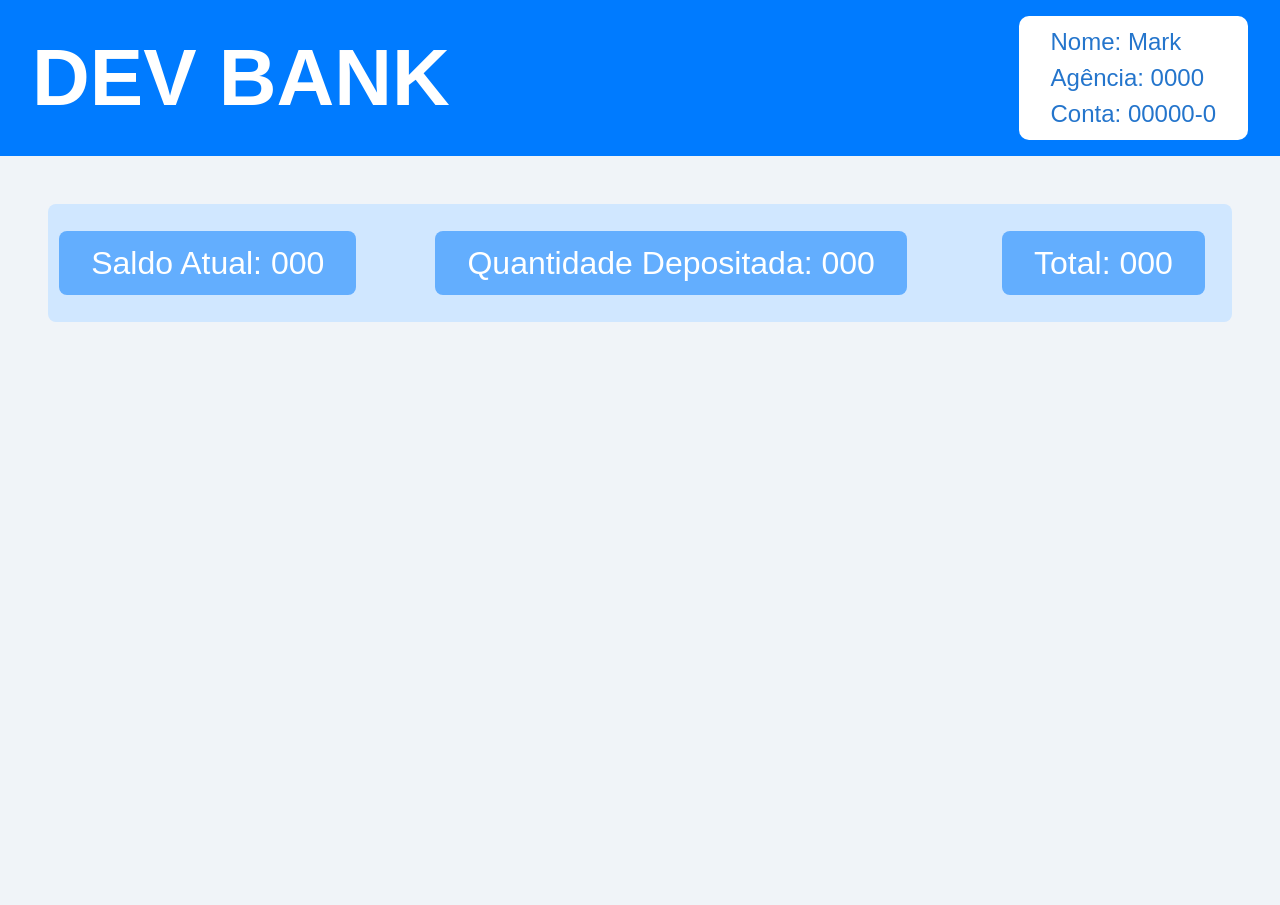
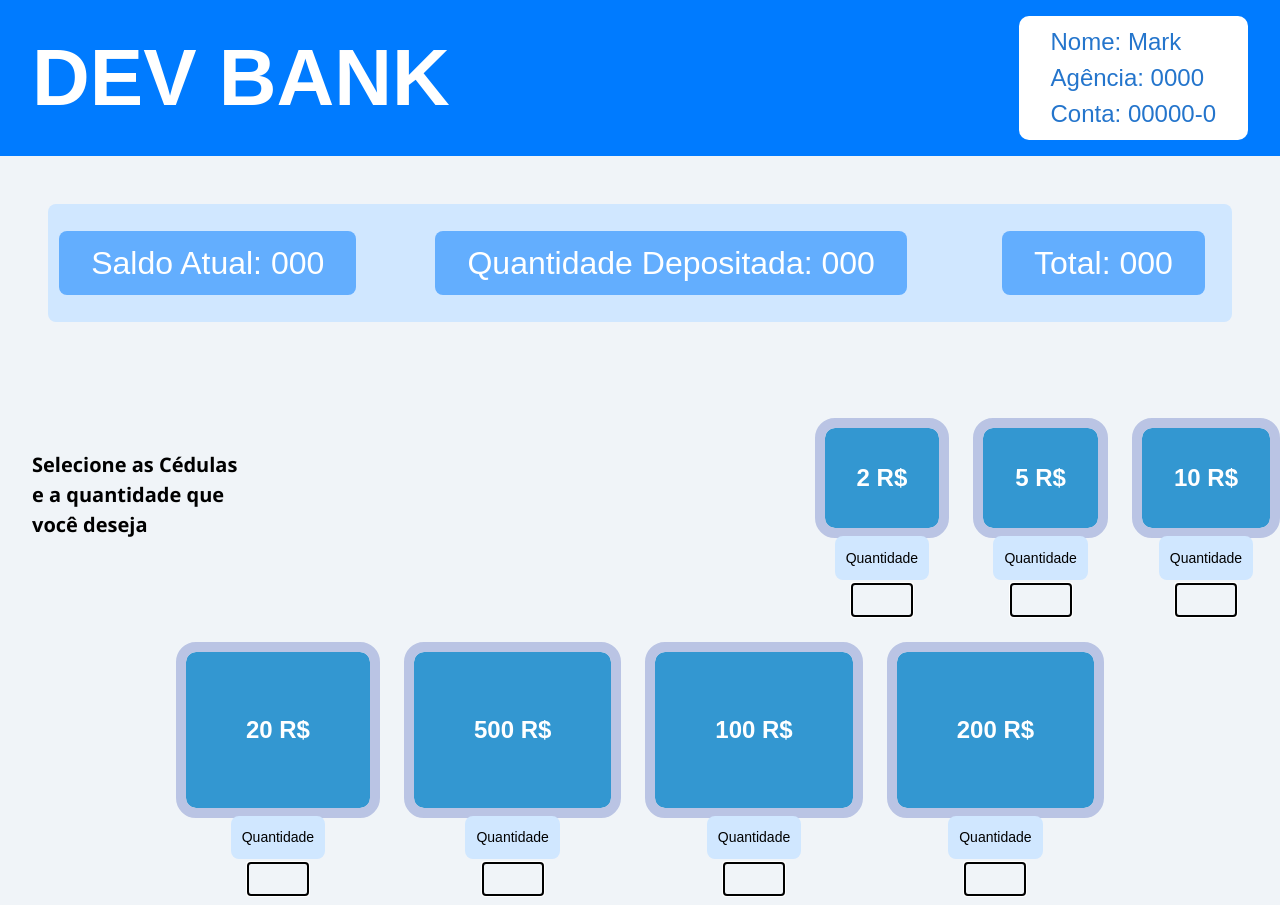
Before and after one commit to Maua-Dev/devbank_markthomaspedro_front, a React (Vite) app: page /deposit in a window 1280 px wide. Before the commit the page ends 800 px from the top, so only its background shows below. Built offline with nearby package versions, Linux system fonts and the light colour scheme.

Commit message:
deposit_unfinished2.0

```diff
--- a/src/app/pages/deposit.tsx
+++ b/src/app/pages/deposit.tsx
@@ -2,19 +2,19 @@ import React, { useState } from "react";
 import { useNavigate } from "react-router-dom";
 
 const denominations = [
-  {value: 2, label: "2 R$"},
-  {value: 5, label: "5 R$"},
-  {value: 10, label: "10 R$"},
-  {value: 20, label: "20 R$"},
-  {value: 50, label: "50 R$"},
-  {value: 100, label: "100 R$"},
-  {value: 200, label: "200 R$"},
+  { value: 2, label: "2 R$" },
+  { value: 5, label: "5 R$" },
+  { value: 10, label: "10 R$" },
+  { value: 20, label: "20 R$" },
+  { value: 50, label: "50 R$" },
+  { value: 100, label: "100 R$" },
+  { value: 200, label: "200 R$" },
 ]
 const Depositar = () => {
   const navigate = useNavigate();
-  const [Quantity, SetQuantity] = useState<Record<number,number>>({});
+  const [Quantity, SetQuantity] = useState<Record<number, number>>({});
   const SaldoAtual = 0;
-  const Q2 =0;
+  const Q2 = 0;
 
 
   return (
@@ -22,19 +22,73 @@ const Depositar = () => {
       <header>
         <div className="logo">DEV BANK</div>
         <div className="user-info">
-           Nome: Mark <br />
-           Agência: 0000<br />
-           Conta: 00000-0<br />
-          </div>
+          Nome: Mark <br />
+          Agência: 0000<br />
+          Conta: 00000-0<br />
+        </div>
       </header>
-      <div className = "main">
+      <div className="main">
         <label>
           <div className="deposit">Saldo Atual: 000</div>
-          <div className= "quantity"> Quantidade Depositada: 000</div>
+          <div className="quantity"> Quantidade Depositada: 000</div>
           <div className="quantity"> Total: 000</div>
         </label>
       </div>
-      <button></button>
+
+      <div className="botao-container">
+        <p className="select">Selecione as Cédulas <br />e a quantidade que <br /> você deseja</p>
+        <div className="nota-item">
+          <button className="button-cash">2 R$</button>
+          <div className="quantidade">
+            <label>Quantidade</label>
+            <input type="number" min="0" />
+          </div>
+        </div>
+        <div className="nota-item">
+          <button className="button-cash">5 R$</button>
+          <div className="quantidade">
+            <label>Quantidade</label>
+            <input type="number" min="0" />
+          </div>
+        </div>
+        <div className="nota-item">
+          <button className="button-cash">10 R$</button>
+          <div className="quantidade">
+            <label>Quantidade</label>
+            <input type="number" min="0" />
+          </div>
+        </div>
+      </div>
+      <div className="botao-container">
+        <div className="nota-item">
+          <button className="button-cash2">20 R$</button>
+          <div className="quantidade">
+            <label>Quantidade</label>
+            <input type="number" min="0" />
+          </div>
+        </div>
+        <div className="nota-item">
+          <button className="button-cash2">500 R$</button>
+          <div className="quantidade">
+            <label>Quantidade</label>
+            <input type="number" min="0" />
+          </div>
+        </div>
+        <div className="nota-item">
+          <button className="button-cash2">100 R$</button>
+          <div className="quantidade">
+            <label>Quantidade</label>
+            <input type="number" min="0" />
+          </div>
+        </div>
+        <div className="nota-item">
+          <button className="button-cash2">200 R$</button>
+          <div className="quantidade">
+            <label>Quantidade</label>
+            <input type="number" min="0" />
+          </div>
+        </div>
+      </div>
     </body>
   );
 };
--- a/src/app/styles/global.css
+++ b/src/app/styles/global.css
@@ -121,10 +121,97 @@ body {
    padding: 0.5rem 2rem;
   }
   .quantity{
-    border-radius: 8px;
+  border-radius: 8px;
    background-color: #63aefe;
    color: white;
    text-align: center;
    padding: 0.5rem 2rem;
    margin: 1rem 1rem;
   }
+
+  .button-cash{
+    cursor: pointer;
+    transition: 0.3s;
+    /* cor_texto */
+    background-color: rgb(51, 151, 209);
+    outline: 10px solid rgb(186, 196, 228);
+    box-shadow: 0 2px 8px rgba(0, 0, 0, 0.1);
+    font-weight: bold;
+    font-size: 24px;
+    text-align: center;
+    /* posicao */
+    padding: 2rem;
+    border-radius: 10px;
+    flex: 1;
+    min-width: 0;
+    color: white;
+  }
+  .button-cash.hover{
+    background-color: #a8d0f0;
+  }
+  .select{
+    font-size: 20px;
+    font-weight: bold;
+    font-family: 'Segoe UI', Tahoma, Geneva, Verdana, sans-serif;
+
+   /*posição*/
+   padding: 2rem;
+    border-radius: 10px;
+    flex: 1;
+    min-width: 0;
+
+  }
+
+  .botao-container {
+    display: flex;
+    justify-content: center;
+    gap: 1.5rem;
+    margin-top: 1rem;
+  }
+
+  .button-cash2{
+    cursor: pointer;
+    transition: 0.3s;
+    /* cor_texto */
+    background-color: rgb(51, 151, 209);
+    outline: 10px solid rgb(186, 196, 228);
+    box-shadow: 0 2px 8px rgba(0, 0, 0, 0.1);
+    font-weight: bold;
+    font-size: 24px;
+    text-align: center;
+    /* posicao */
+    padding: 3.75rem;
+    border-radius: 10px;
+    flex: 1;
+    min-width: 0;
+    color: white;
+  }
+  .button-cash2.hover{
+    background-color: #a8d0f0;
+  }
+  .nota-item {
+    display: flex;
+    flex-direction: column;
+    align-items: center;
+    margin: 10px;
+  }
+
+  .quantidade {
+    margin-top: 8px;
+    text-align: center;
+    flex-direction: line;
+  }
+
+  .quantidade label {
+    font-size: 14px;
+    margin-bottom: 4px;
+    display: block;
+    flex-direction: line;
+  }
+
+  .quantidade input {
+    width: 60px;
+    padding: 4px;
+    text-align: center;
+    outline: auto;
+  }
```
